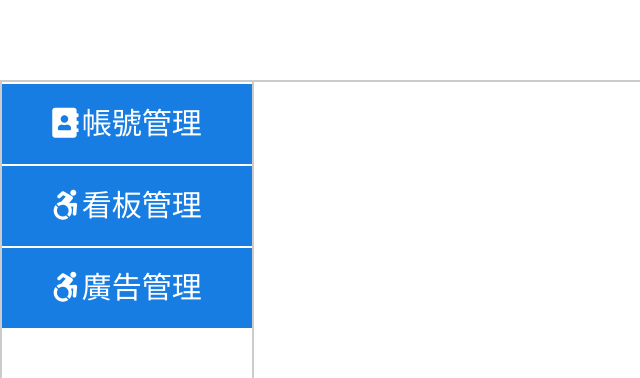
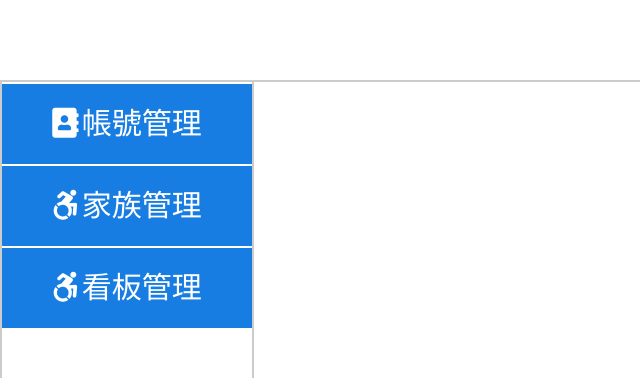
Before and after one commit to dada97/Software-Engineering, a plain HTML site: page Admin_main.html in a window 1280 px wide. Shown: the top 378 px of the page, 0-640 px from the left. Drawn offline with nearby package versions, Linux system fonts and the light colour scheme.

Commit message:
Admin update edit sidename

```diff
--- a/Admin.js
+++ b/Admin.js
@@ -423,7 +423,7 @@ function resetBoardList(){
 
        },
        error:function(error){
-           alert("獲取家族資訊失敗");
+           alert("獲取看板資訊失敗");
        }
    });
 
--- a/Admin_main.html
+++ b/Admin_main.html
@@ -21,14 +21,14 @@
             <a class="font_style"> 帳號管理</a>
         </div>
 
-        <div class="box" name="page_button" page_tag="society_management">
+        <div class="box" name="page_button" page_tag="group_management">
+            <i class="fab fa-accessible-icon font_style"></i>
+            <a class="font_style"> 家族管理</a>
+        </div>
+
+        <div class="box" name="page_button" page_tag="board_management">
             <i class="fab fa-accessible-icon font_style"></i>
             <a class="font_style"> 看板管理</a>
-        </div>
-
-        <div class="box" name="page_button" page_tag="ad_management">
-            <i class="fab fa-accessible-icon font_style"></i>
-            <a class="font_style"> 廣告管理</a>
           </div>
     </aside>
 
```
